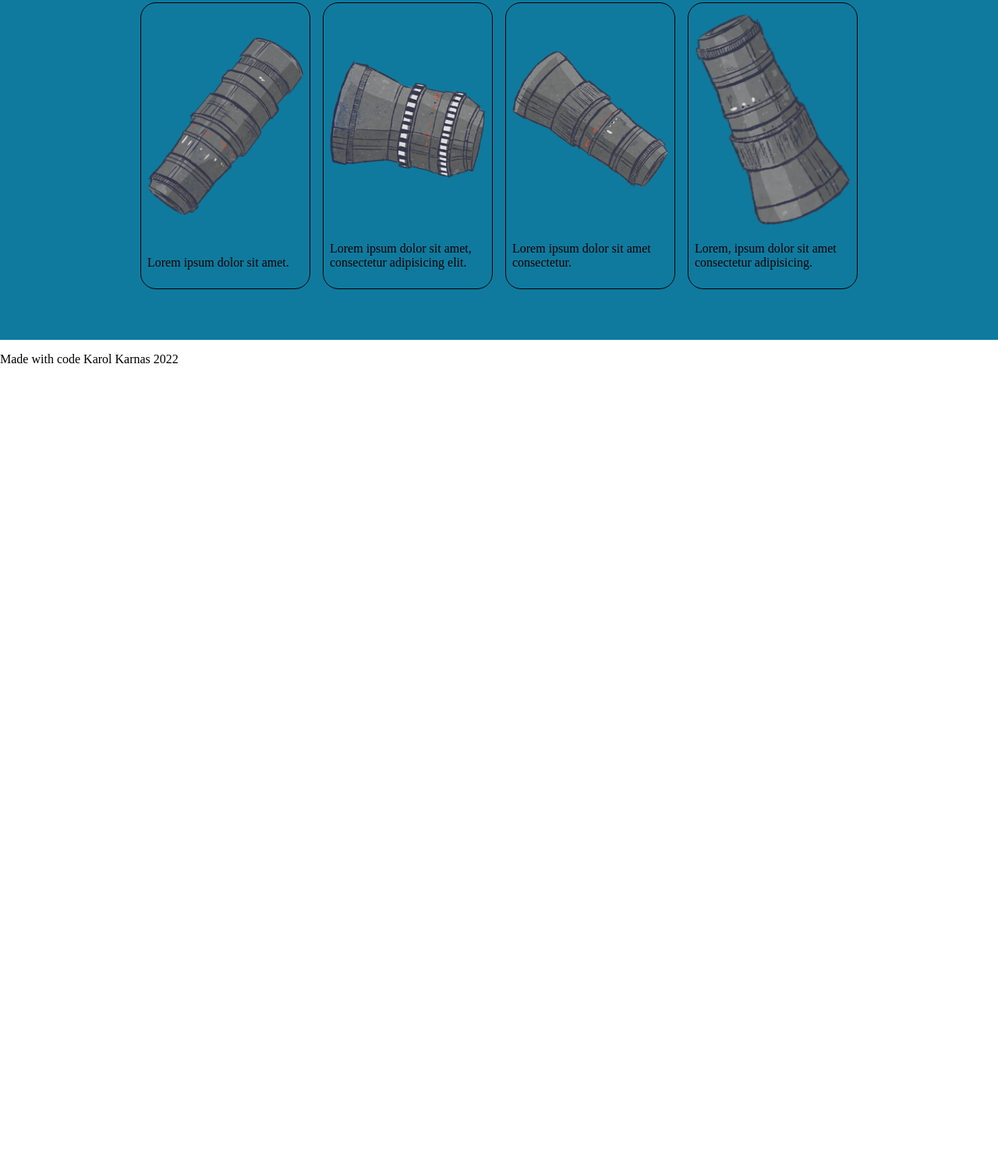
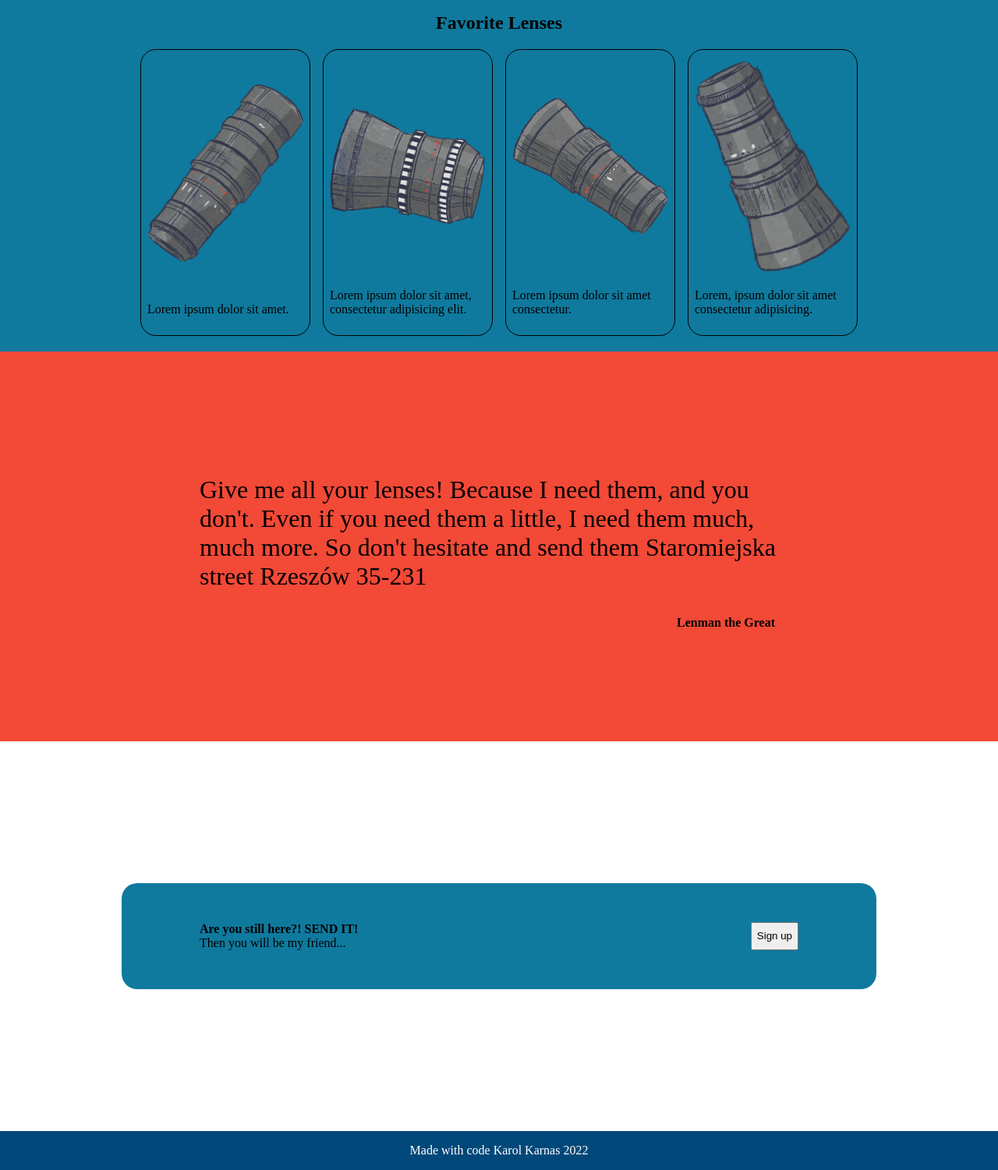
Before and after one commit to KarolKarnas/odin-landing-page, a plain HTML site: page index.html in a window 1280 px wide. Shown: the part 614-2115 px from the top of the page at 78% size. Before the commit the page ends 1100 px from the top, so only its background shows below. Drawn offline with Linux system fonts and the light colour scheme.

Commit message:
Add content last two sections and footer
Add text, content and basic styling to #section-three, #section-four. Use flexbox, justify-content to position elements. Change background and text color.

```diff
--- a/index.html
+++ b/index.html
@@ -53,13 +53,20 @@
 </section>
 
 <section id="section-three">
-
+<div class="quote">
+    <p class="quote-text">Give me all your lenses! Because I need them, and you don't. Even if you need them a little, I need them much, much more. So don't hesitate and send them Staromiejska street Rzeszów 35-231</p>
+    <p class="quote-author">Lenman the Great</p>
+</div>
 
 </section>
 
 <section id="section-four">
-
-
+    <div class="cta">
+        <div class="cta-txt-container">
+        <p class="cta-txt">Are you still here?! SEND IT!</p>
+        <p class="cta-desc">Then you will be my friend...</p>
+    </div>
+        <button>Sign up</button>
 </section>
     </main>
     <footer>
--- a/styles/styles.css
+++ b/styles/styles.css
@@ -27,7 +27,7 @@ a {
 }
 
 .body-header {
-	background-color: black;
+	background-color: #f34937;
 }
 
 
@@ -40,6 +40,7 @@ a {
 	justify-content: center;
 	gap: 1em;
 	background-color: #004879;
+	padding: 20px;
 }
 
 .image-section-1 {
@@ -52,9 +53,11 @@ a {
 #section-two {
 	display: flex;
 	flex-direction: column;
-	flex: 0 1 auto;
-	height: 500px;
+	/* flex: 0 1 auto; */
+	/* flex: auto; */
+	/* height: 500px; */
 	background-color: #0f7a9e;
+	padding: 20px;
 }
 
 #section-two h2 {
@@ -66,7 +69,7 @@ a {
 	/* justify-content: space-around; */
 	justify-content: center;
 	gap: 16px;
-	/* flex-wrap: wrap; */
+	flex-wrap: wrap;
 }
 
 .card {
@@ -98,3 +101,81 @@ border-radius: 20px;
 
 	/* vertical-align: center; */
 }
+
+/* sectrion3 */
+
+#section-three {
+	display: flex;
+	flex-direction: column;
+	/* flex: 0 1 auto; */
+	height: 500px;
+	background-color: #f34937 ;
+	align-items: center;
+	justify-content: center;
+}
+
+.quote {
+	width: 60%;
+}
+
+.quote-text {
+	font-size: 2em;
+	font-weight: 200;
+}
+
+.quote-author {
+	font-weight: 900;
+	/* justify-self: end; */
+	/* align-self: end; */
+	text-align: right;
+	padding-right: 30px;
+}
+
+/* section4 */
+
+
+#section-four {
+	display: flex;
+	/* flex-direction: column; */
+	/* flex: 0 1 auto; */
+	height: 500px;
+	background-color: #fff ;
+	align-items: center;
+	justify-content: center;
+}
+
+.cta {
+	display: flex;
+	justify-content: space-between;
+	background-color: #0f7a9e;
+	width: 60%;
+	padding: 50px 100px;
+	border-radius: 20px;
+}
+
+.cta-txt-container {
+	display: flex;
+	flex-direction: column;
+	/* justify-content: center; */
+}
+
+
+.cta-txt {
+	font-weight: 900;
+	margin: 0;
+}
+
+.cta-desc {
+	margin: 0;
+}
+
+footer {
+	display: flex;
+	align-items: center;
+	justify-content: center;
+	background-color: #004879;
+}
+
+footer p {
+	color: #fff;
+}
```
